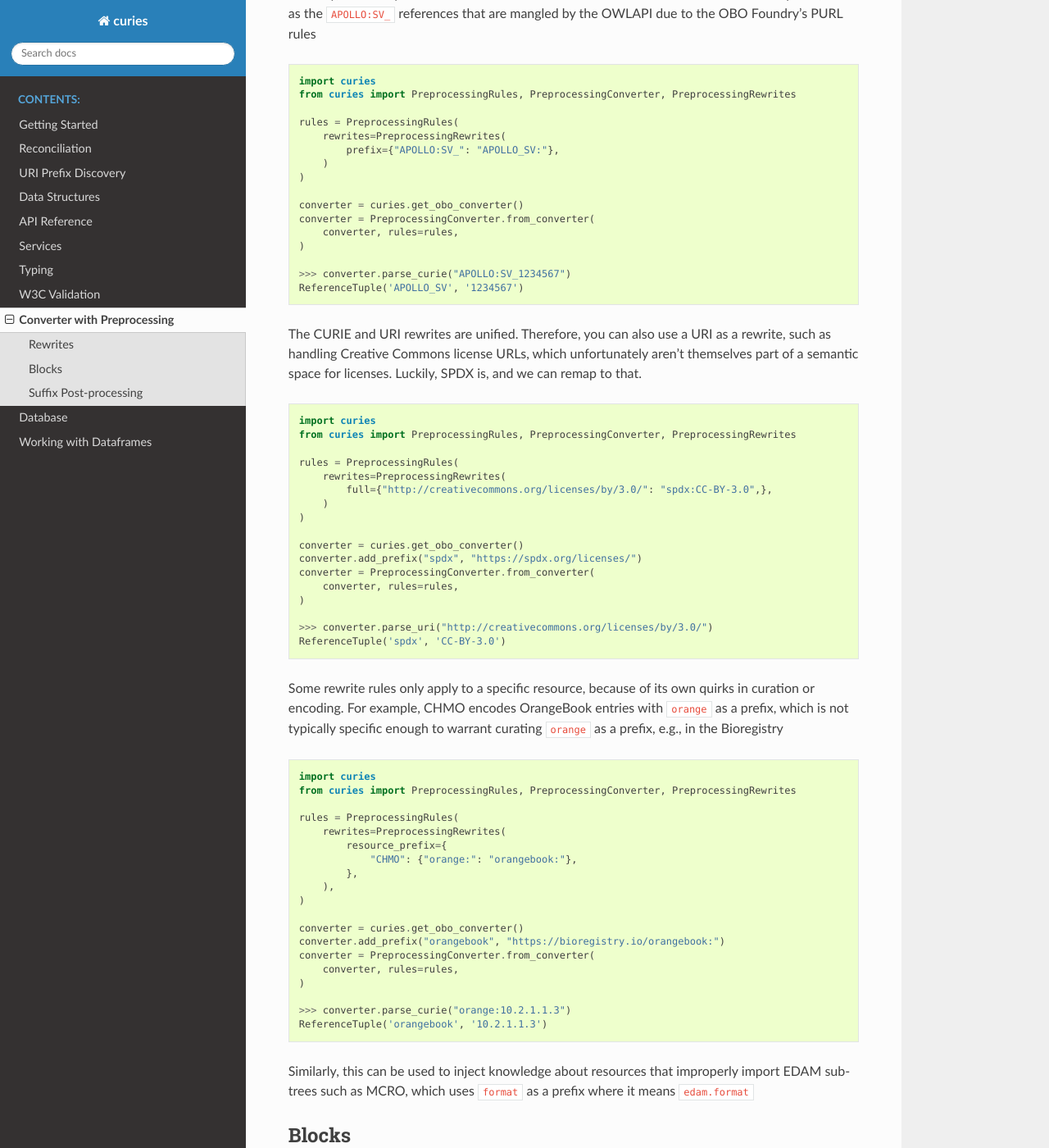
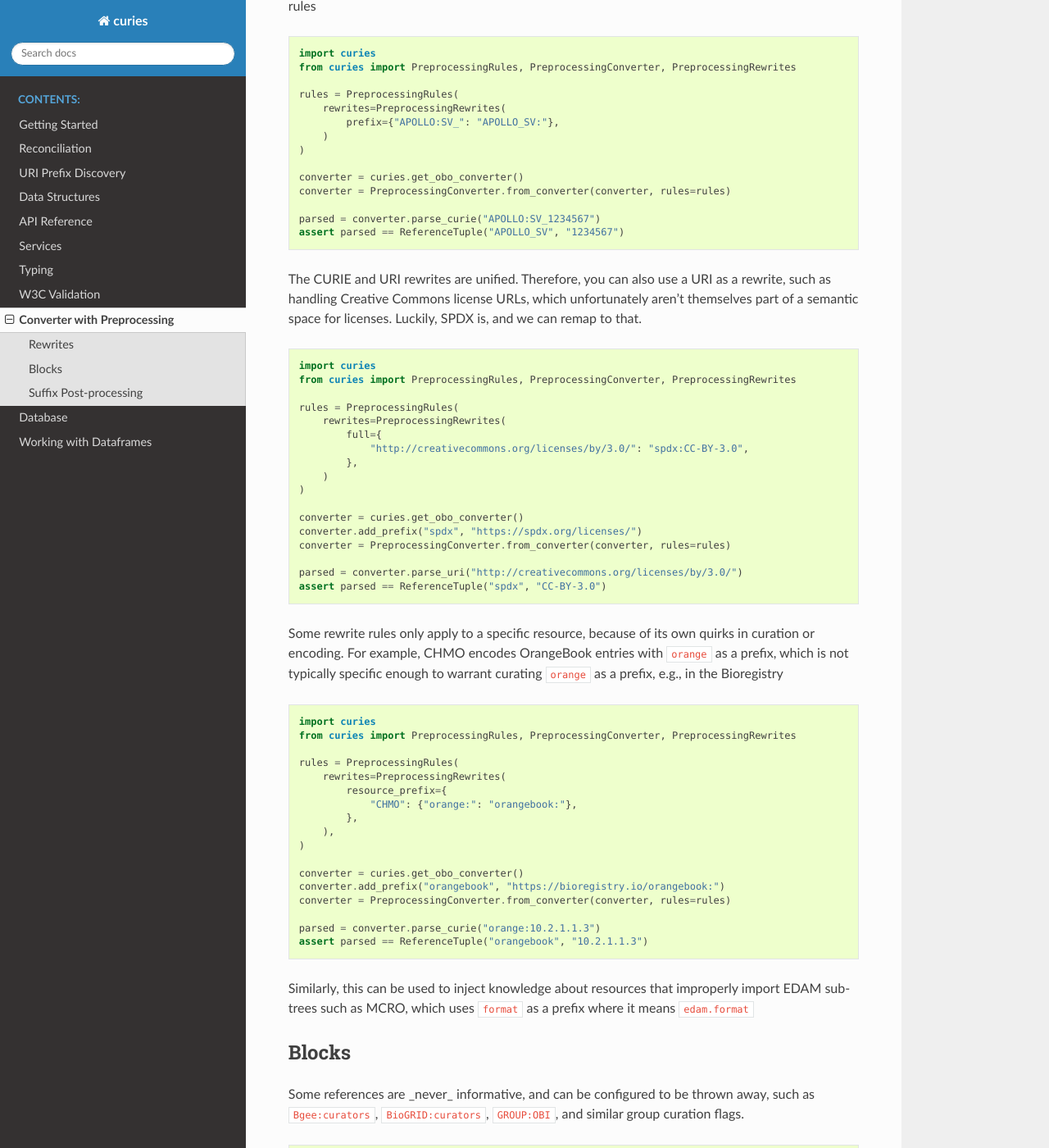
Before and after one commit to biopragmatics/curies, a Sphinx documentation site: the page built from docs/source/preprocessing.rst, in a window 1280 px wide and 1400 px high, scrolled down 701 px. Shown: the whole window at 82% size. Built offline with Sphinx 7.4.7 and the Read the Docs theme 3.1.0, drawn with Linux system fonts in a browser that asks for light colours; some of the changed text lies outside the part shown.

Commit message:
Cleanup examples

```diff
--- a/docs/source/preprocessing.rst
+++ b/docs/source/preprocessing.rst
@@ -25,12 +25,10 @@ For example, you always want to fix legacy references to the ``OBO_REL`` namespa
     )
 
     converter = curies.get_obo_converter()
-    converter = PreprocessingConverter.from_converter(
-        converter, rules=rules,
-    )
+    converter = PreprocessingConverter.from_converter(converter, rules=rules)
 
-    >>> converter.parse_curie("OBO_REL:is_a")
-    ReferenceTuple('rdfs', 'subClassOf')
+    parsed = converter.parse_curie("OBO_REL:is_a")
+    assert parsed == ReferenceTuple("rdfs", "subClassOf")
 
 Similarly, there may be a whole class of references that need to be fixed based on their
 prefix, such as the ``APOLLO:SV_`` references that are mangled by the OWLAPI due to the
@@ -48,12 +46,10 @@ OBO Foundry's PURL rules
     )
 
     converter = curies.get_obo_converter()
-    converter = PreprocessingConverter.from_converter(
-        converter, rules=rules,
-    )
+    converter = PreprocessingConverter.from_converter(converter, rules=rules)
 
-    >>> converter.parse_curie("APOLLO:SV_1234567")
-    ReferenceTuple('APOLLO_SV', '1234567')
+    parsed = converter.parse_curie("APOLLO:SV_1234567")
+    assert parsed == ReferenceTuple("APOLLO_SV", "1234567")
 
 The CURIE and URI rewrites are unified. Therefore, you can also use a URI as a rewrite,
 such as handling Creative Commons license URLs, which unfortunately aren't themselves
@@ -66,18 +62,18 @@ part of a semantic space for licenses. Luckily, SPDX is, and we can remap to tha
 
     rules = PreprocessingRules(
         rewrites=PreprocessingRewrites(
-            full={"http://creativecommons.org/licenses/by/3.0/": "spdx:CC-BY-3.0",},
+            full={
+                "http://creativecommons.org/licenses/by/3.0/": "spdx:CC-BY-3.0",
+            },
         )
     )
 
     converter = curies.get_obo_converter()
     converter.add_prefix("spdx", "https://spdx.org/licenses/")
-    converter = PreprocessingConverter.from_converter(
-        converter, rules=rules,
-    )
+    converter = PreprocessingConverter.from_converter(converter, rules=rules)
 
-    >>> converter.parse_uri("http://creativecommons.org/licenses/by/3.0/")
-    ReferenceTuple('spdx', 'CC-BY-3.0')
+    parsed = converter.parse_uri("http://creativecommons.org/licenses/by/3.0/")
+    assert parsed == ReferenceTuple("spdx", "CC-BY-3.0")
 
 Some rewrite rules only apply to a specific resource, because of its own quirks in
 curation or encoding. For example, CHMO encodes OrangeBook entries with ``orange`` as a
@@ -99,12 +95,10 @@ prefix, e.g., in the Bioregistry
 
     converter = curies.get_obo_converter()
     converter.add_prefix("orangebook", "https://bioregistry.io/orangebook:")
-    converter = PreprocessingConverter.from_converter(
-        converter, rules=rules,
-    )
+    converter = PreprocessingConverter.from_converter(converter, rules=rules)
 
-    >>> converter.parse_curie("orange:10.2.1.1.3")
-    ReferenceTuple('orangebook', '10.2.1.1.3')
+    parsed = converter.parse_curie("orange:10.2.1.1.3")
+    assert parsed == ReferenceTuple("orangebook", "10.2.1.1.3")
 
 Similarly, this can be used to inject knowledge about resources that improperly import
 EDAM sub-trees such as MCRO, which uses ``format`` as a prefix where it means
@@ -130,12 +124,10 @@ flags.
     )
 
     converter = curies.get_obo_converter()
-    converter = PreprocessingConverter.from_converter(
-        converter, rules=rules,
-    )
+    converter = PreprocessingConverter.from_converter(converter, rules=rules)
 
     # raises a BlocklistError
-    >>> converter.parse_curie("GROUP:OBI")
+    converter.parse_curie("GROUP:OBI")
 
 Blocklists cause throwing an exception that can be handled by downstream code, such as
 returning a None. This is done because in some places, it's nice to have the distinction
@@ -154,9 +146,9 @@ configured to be stripped in the following way
     import curies
     from curies import PreprocessingRules, PreprocessingConverter, PostprocessingRewrites
 
-    converter = Converter.from_prefixes({
-        "emedicine": "http://emedicine.medscape.com/article/"
-    })
+    converter = Converter.from_prefixes(
+        {"emedicine": "http://emedicine.medscape.com/article/"}
+    )
     rules = PreprocessingRules(
         postprocessing=PostprocessingRewrites(
             suffix={
@@ -165,9 +157,7 @@ configured to be stripped in the following way
         ),
     )
 
-    converter = PreprocessingConverter.from_converter(
-        converter, rules=rules,
-    )
+    converter = PreprocessingConverter.from_converter(converter, rules=rules)
 
-    >>> converter.parse_curie("http://emedicine.medscape.com/article/276512-overview")
-    ReferenceTuple('emedicine', '276512')
+    parsed = converter.parse_curie("http://emedicine.medscape.com/article/276512-overview")
+    assert parsed == ReferenceTuple("emedicine", "276512")
```
Also changed, not shown: docs/source/tutorial.rst (+12 -12 lines).
